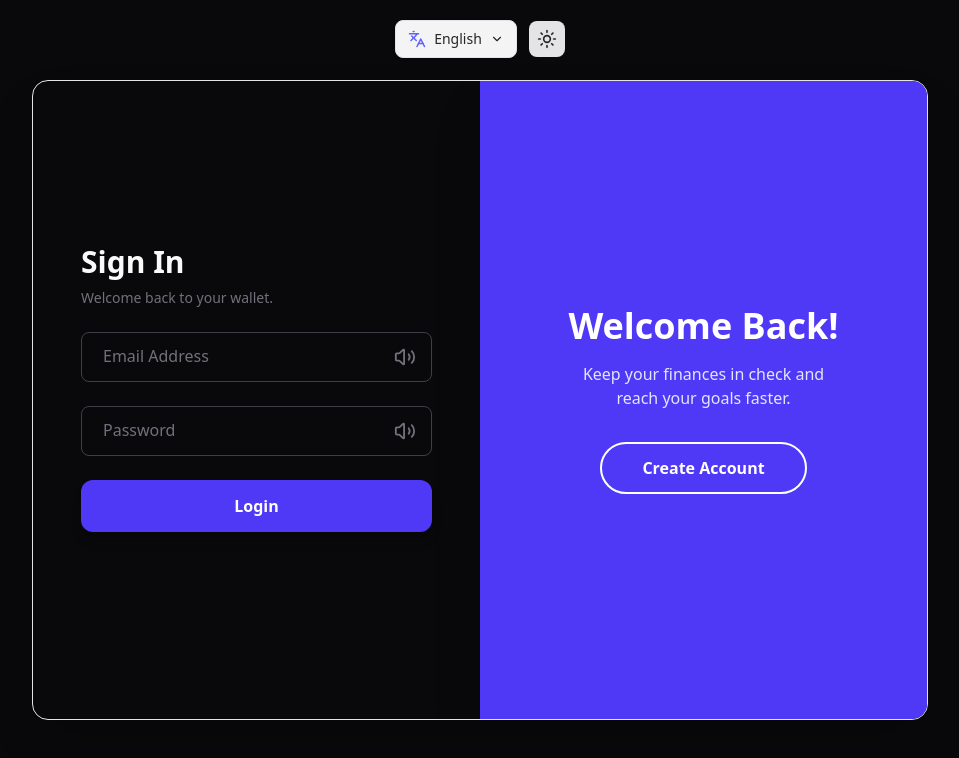
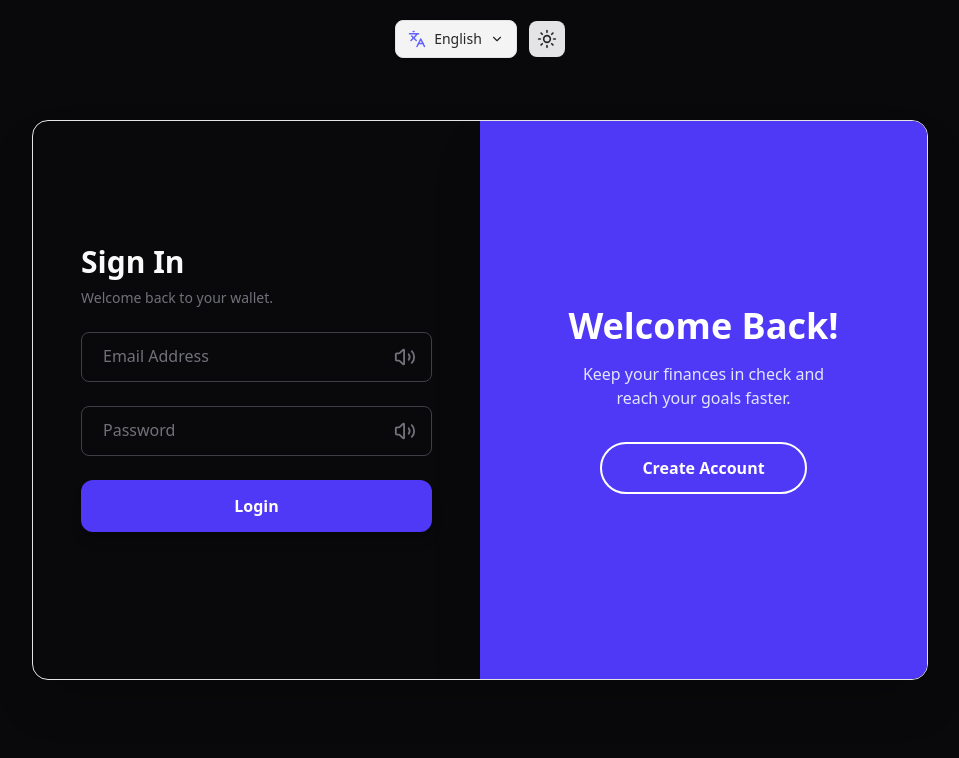
Before and after one commit to HamzaMalik-1/Finance-Management-React, a React (Vite) app: page / in a window 1280 px wide. Shown: the top 758 px of the page, without its empty margins (160-1119 px from the left). Built offline with nearby package versions, Linux system fonts and the light colour scheme.

Commit message:
Fix Issues

```diff
--- a/src/pages/LoginSignup.jsx
+++ b/src/pages/LoginSignup.jsx
@@ -15,18 +15,17 @@ const LoginSignup = () => {
   return (
     <div
       dir={isRTL ? "rtl" : "ltr"}
-      className="min-h-screen bg-app-bg text-app-text flex items-center justify-center p-4 md:p-10 transition-colors duration-300"
+      className="min-h-screen bg-app-bg text-app-text flex items-center justify-center p-4 transition-colors duration-300"
     >
-      {/* 1. CONTROLS */}
       <div className="absolute top-5 inset-inline-end-5 flex items-center gap-3 z-[100]">
         <LanguageSwitcher />
         <ThemeToggle />
       </div>
 
       {/* Main Container */}
-      <div className="relative w-full max-w-md md:max-w-4xl h-auto md:h-[80vh] bg-card-bg rounded-2xl overflow-hidden shadow-2xl flex flex-col md:flex-row border border-zinc-200 dark:border-zinc-800 transition-all duration-300">
+      <div className="relative w-full max-w-md md:max-w-4xl min-h-[550px] md:h-[70vh] bg-card-bg rounded-2xl overflow-hidden shadow-2xl flex flex-col md:flex-row border border-zinc-200 dark:border-zinc-800">
 
-        {/* 2. THE ANIMATED OVERLAY (Desktop Only: md+) */}
+        {/* 1. THE ANIMATED OVERLAY (Hidden on mobile, flex on md+) */}
         <motion.div
           initial={false}
           animate={{
@@ -43,12 +42,8 @@ const LoginSignup = () => {
               exit={{ opacity: 0, scale: 0.9 }}
               className="flex flex-col items-center"
             >
-              <h2 className="text-4xl font-bold mb-4">
-                {isLogin ? t("auth.welcome_back") : t("auth.join_us")}
-              </h2>
-              <p className="text-indigo-100 mb-8 max-w-[280px]">
-                {isLogin ? t("auth.login_subtitle") : t("auth.signup_subtitle")}
-              </p>
+              <h2 className="text-4xl font-bold mb-4">{isLogin ? t("auth.welcome_back") : t("auth.join_us")}</h2>
+              <p className="text-indigo-100 mb-8 max-w-[280px]">{isLogin ? t("auth.login_subtitle") : t("auth.signup_subtitle")}</p>
               <button onClick={toggleMode} className="px-10 py-3 border-2 border-white rounded-full font-semibold hover:bg-white hover:text-indigo-600 transition-all active:scale-95">
                 {isLogin ? t("auth.no_account") : t("auth.have_account")}
               </button>
@@ -56,33 +51,42 @@ const LoginSignup = () => {
           </AnimatePresence>
         </motion.div>
 
-        {/* 3. FORM SECTIONS */}
-        <div className="w-full md:w-full h-full flex relative min-h-[500px]">
+        {/* 2. THE FORMS */}
+        <div className="flex w-full h-full relative">
 
-          {/* Login Form Container */}
+          {/* Left/Start Half (Login Form) */}
+          <div className={`w-full md:w-1/2 flex flex-col justify-center p-8 md:p-12 ${!isLogin && 'hidden md:flex'}`}>
+             <AnimatePresence mode="wait">
+               {isLogin && (
                  <motion.div
-            animate={{
-              // This logic ensures the form is visible on desktop, but only one shows on mobile
-              opacity: isLogin ? 1 : 0,
-              pointerEvents: isLogin ? "auto" : "none",
-              x: isLogin ? "0%" : (isRTL ? "20%" : "-20%")
-            }}
-            className="absolute inset-0 w-full md:w-1/2 flex flex-col justify-center p-8 md:p-12 md:left-0 md:rtl:right-0"
+                   key="login-form"
+                   initial={{ opacity: 0, y: 10 }}
+                   animate={{ opacity: 1, y: 0 }}
+                   exit={{ opacity: 0, y: 10 }}
+                   className="w-full"
                  >
                    <LoginForm t={t} toggleMode={toggleMode} />
                  </motion.div>
+               )}
+             </AnimatePresence>
+          </div>
 
-          {/* Signup Form Container */}
+          {/* Right/End Half (Signup Form) */}
+          <div className={`w-full md:w-1/2 flex flex-col justify-center p-8 md:p-12 ${isLogin && 'hidden md:flex'}`}>
+             <AnimatePresence mode="wait">
+               {!isLogin && (
                  <motion.div
-            animate={{
-              opacity: !isLogin ? 1 : 0,
-              pointerEvents: !isLogin ? "auto" : "none",
-              x: !isLogin ? "0%" : (isRTL ? "-20%" : "20%")
-            }}
-            className="absolute inset-0 w-full md:w-1/2 flex flex-col justify-center p-8 md:p-12 md:right-0 md:rtl:left-0"
+                   key="signup-form"
+                   initial={{ opacity: 0, y: 10 }}
+                   animate={{ opacity: 1, y: 0 }}
+                   exit={{ opacity: 0, y: 10 }}
+                   className="w-full"
                  >
                    <SignupForm t={t} toggleMode={toggleMode} />
                  </motion.div>
+               )}
+             </AnimatePresence>
+          </div>
 
         </div>
       </div>
@@ -103,7 +107,6 @@ const LoginForm = ({ t, toggleMode }) => (
     <button className="w-full bg-indigo-600 text-white py-3.5 rounded-xl font-bold shadow-lg hover:bg-indigo-700 transition-all active:scale-[0.98]">
       {t("auth.login_btn")}
     </button>
-    {/* Mobile Toggle Link */}
     <p className="md:hidden text-center text-sm text-zinc-500">
       {t("auth.no_account")} <span onClick={toggleMode} className="text-indigo-600 font-bold cursor-pointer">{t("auth.sign_up")}</span>
     </p>
@@ -111,7 +114,7 @@ const LoginForm = ({ t, toggleMode }) => (
 );
 
 const SignupForm = ({ t, toggleMode }) => (
-  <div className="space-y-6 ">
+  <div className="space-y-6">
     <div className="space-y-2">
       <h3 className="text-2xl md:text-3xl font-bold">{t("auth.sign_up")}</h3>
       <p className="text-zinc-500 text-sm">{t("auth.signup_msg")}</p>
@@ -124,7 +127,6 @@ const SignupForm = ({ t, toggleMode }) => (
     <button className="w-full bg-indigo-600 text-white py-3.5 rounded-xl font-bold shadow-lg hover:bg-indigo-700 transition-all active:scale-[0.98]">
       {t("auth.create_account_btn")}
     </button>
-    {/* Mobile Toggle Link */}
     <p className="md:hidden text-center text-sm text-zinc-500">
       {t("auth.have_account")} <span onClick={toggleMode} className="text-indigo-600 font-bold cursor-pointer">{t("auth.sign_in")}</span>
     </p>
```
Lines whose indentation alone changed are shown as unchanged.
